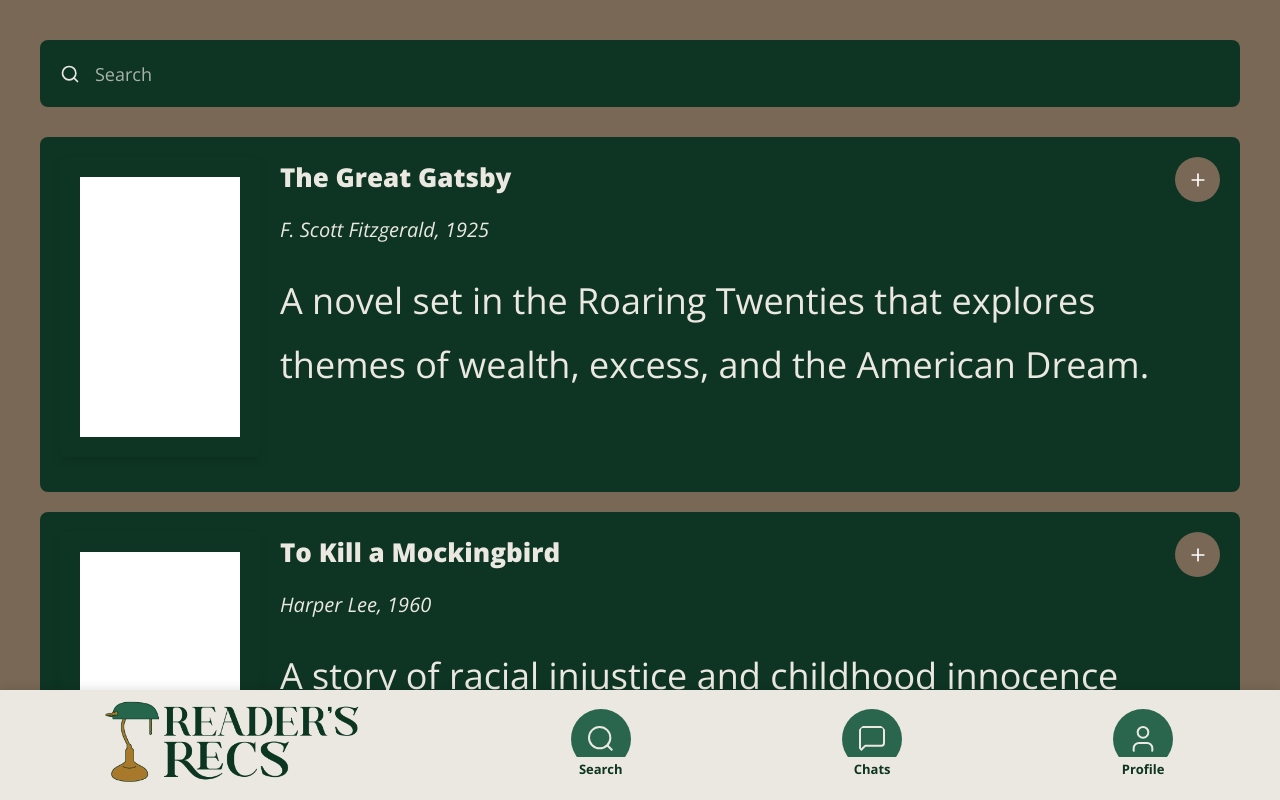
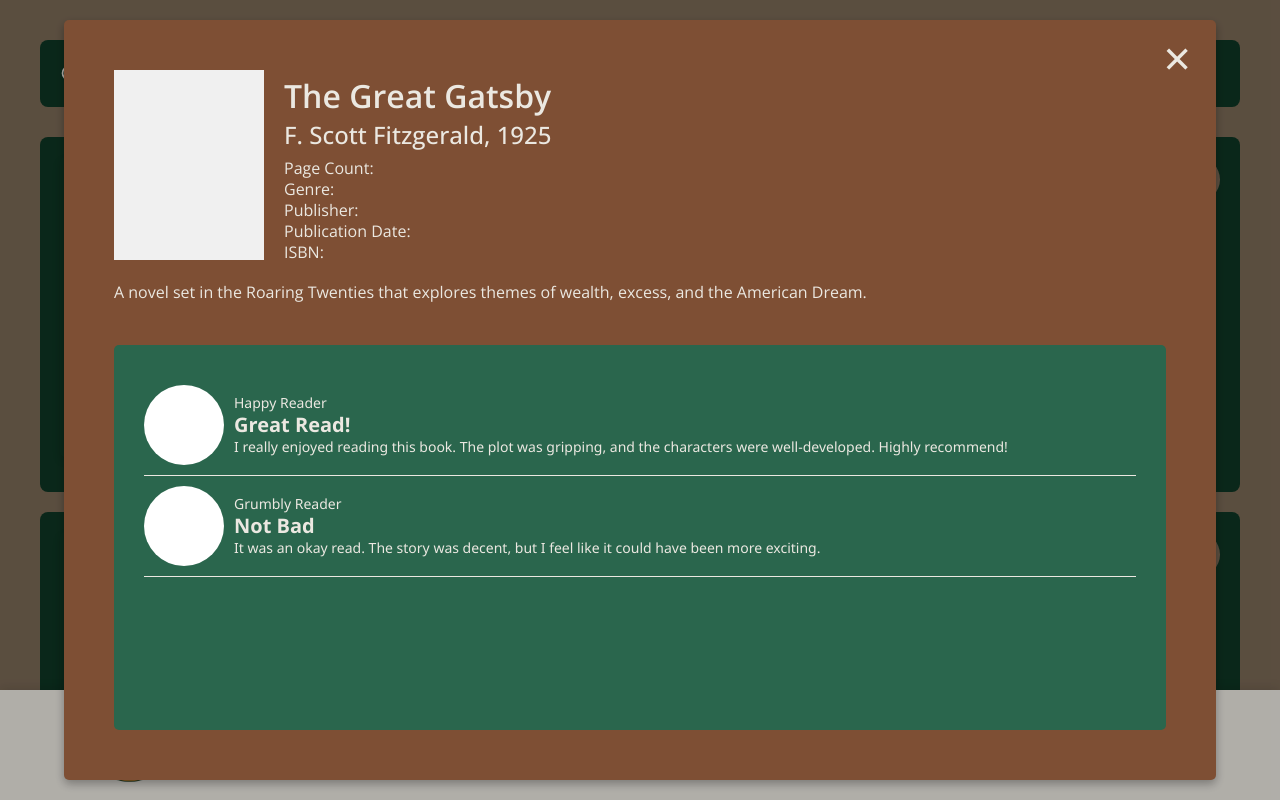
Before and after one commit to tamu-csce-capstone-2025-spring-hammond/Readers-Recs, a React (Create React App) app in the folder frontend/: page /search in a window 1280 px wide. Both pictures are taken after a click on the button 1197 px from the left and 179 px from the top of the page. Shown: the top 800 px of the page. Built offline with nearby package versions, Linux system fonts and the light colour scheme.

Commit message:
Discussion board pop-up added, as well as it's styling, funtionality, and connection to the search page. Missing additional comment component, but will be added after that functionality exists.

```diff
--- /dev/null
+++ b/frontend/src/components/discussion.jsx
@@ -0,0 +1,43 @@
+import { useState } from "react";
+import '../style/style.css';
+
+export default function BookPopup({ book, onClose }) {
+    return (
+    <div className="popup-overlay">
+        <div className="popup-container">
+            <button className="popup-close" onClick={onClose}> × </button>
+            <div className="popup-content">
+                <div className="popup-image"></div>
+                <div className="popup-details">
+                    <h2 className="popup-title">{book.title}</h2>
+                    <p className="popup-author">{book.author}, {book.year}</p>
+                    <p className="popup-info">Page Count: {book.pageCount}</p>
+                    <p className="popup-info">Genre: {book.genre}</p>
+                    <p className="popup-info">Publisher: {book.publisher}</p>
+                    <p className="popup-info">Publication Date: {book.publicationDate}</p>
+                    <p className="popup-info">ISBN: {book.isbn}</p>
+                </div>
+            </div>
+            <p className="popup-description">{book.description}</p>
+            <div className="popup-discussion">
+                {book.posts && book.posts.length > 0 ? (
+                    book.posts.map((post, index) => (
+                    <div key={index} className="popup-post">
+                        <div className="popup-post-header">
+                            <div className="popup-pfp"></div>
+                            <div className="popup-post-details">
+                                <p className="popup-username">{post.username}</p>
+                                <p className="popup-post-title">{post.title}</p>
+                                <p className="popup-post-content">{post.content}</p>
+                            </div>
+                        </div>
+                    </div>
+                    ))
+                ) : (
+                <p className="popup-no-posts">No discussion posts available.</p>
+            )}
+            </div>
+        </div>
+    </div>
+    );
+}
--- a/frontend/src/pages/searchbooks.jsx
+++ b/frontend/src/pages/searchbooks.jsx
@@ -2,9 +2,11 @@ import React, { useState } from 'react';
 import { Search, Plus } from 'lucide-react';
 import '../style/style.css';
 import Navbar from '../components/navbar';
+import BookPopUp from '../components/discussion';
 
 const SearchBooks = () => {
   const [searchQuery, setSearchQuery] = useState('');
+  const [selectedBook, setSelectedBook] = useState(null);
 
   // Placeholder book data
   const books = [
@@ -13,7 +15,19 @@ const SearchBooks = () => {
       title: "The Great Gatsby",
       author: "F. Scott Fitzgerald",
       year: "1925",
-      description: "A novel set in the Roaring Twenties that explores themes of wealth, excess, and the American Dream."
+      description: "A novel set in the Roaring Twenties that explores themes of wealth, excess, and the American Dream.",
+      posts: [
+        {
+          username: "Happy Reader",
+          title: "Great Read!",
+          content: "I really enjoyed reading this book. The plot was gripping, and the characters were well-developed. Highly recommend!",
+        },
+        {
+          username: "Grumbly Reader",
+          title: "Not Bad",
+          content: "It was an okay read. The story was decent, but I feel like it could have been more exciting.",
+        },
+      ],
     },
     {
       id: 2,
@@ -70,6 +84,15 @@ const SearchBooks = () => {
     setSearchQuery(e.target.value);
   };
 
+  const openPopup = (book) => {
+    console.log("Opening popup for:", book);
+    setSelectedBook(book);
+  };
+
+  const closePopup = () => {
+    setSelectedBook(null);
+  };
+
   return (
     <div className="search-container">
       <div className="search-bar">
@@ -84,7 +107,7 @@ const SearchBooks = () => {
 
       <div className="search-results">
         {books.map(book => (
-          <div key={book.id} className="book-card">
+          <div key={book.id} className="book-card" onClick={() => openPopup(book)}>
             <div className="book-cover"></div>
             <div className="book-info">
               <h2 className="book-title">{book.title}</h2>
@@ -98,6 +121,7 @@ const SearchBooks = () => {
         ))}
       </div>
       <Navbar/>
+      {selectedBook && <BookPopUp book={selectedBook} onClose={closePopup} />}
     </div>
   );
 };
--- /dev/null
+++ b/frontend/src/style/sass/_discussion.scss
@@ -0,0 +1,150 @@
+.popup-overlay {
+    position: fixed;
+    top: 0;
+    left: 0;
+    width: 100vw;
+    height: 100vh;
+    background-color: rgba(0, 0, 0, 0.25);
+    display: flex;
+    justify-content: center;
+    align-items: center;
+    z-index: 1000;
+}
+
+.popup-container {
+    background: $-rust-brown;
+    width: 90%;
+    height: 95%;
+    padding: 50px;
+    border-radius: 5px;
+    box-shadow: 0px 4px 10px rgba(0, 0, 0, 0.3);
+    position: relative;
+    display: flex;
+    flex-direction: column;
+    align-items: center;
+    text-align: center;
+
+    .popup-content {
+        display: flex;
+        flex-direction: row;
+        gap: 20px;
+        width: 100%;
+
+        .popup-image {
+            width: 150px;
+            height: auto;
+            background-color: #f0f0f0;
+            // background-size: cover;
+            // background-position: center;
+        }
+
+        .popup-details {
+            display: flex;
+            flex-direction: column;
+            justify-content: flex-start;
+            gap: 5px;
+            text-align: left;
+            color: $-tan;
+
+            .popup-title {
+                font-size: 32px;
+                font-family: 'Open Sans', sans-serif;
+                font-weight: 600;
+            }
+
+            .popup-author {
+                font-size: 24px;
+                font-family: 'Open Sans', sans-serif;
+                font-weight: 500;
+                margin-top: -10px;
+            }
+
+            .popup-info {
+                font-size: 16px;
+                font-family: 'Open Sans', sans-serif;
+                line-height: 1;
+            }
+        }
+    }
+
+    .popup-description {
+        width: 100%;
+        margin-top: 20px;
+        font-size: 16px;
+        font-family: 'Open Sans', sans-serif;
+        text-align: left;
+        color: $-tan;
+        margin-bottom: 20px;
+    }
+
+    .popup-close {
+        background: none;
+        border: none;
+        font-size: 48px;
+        cursor: pointer;
+        color: $-tan;
+        position: absolute;
+        top: 5px;
+        right: 25px;
+        &:hover, &:focus {
+            color: $-green;
+        }
+    }
+}
+
+.popup-discussion {
+    background-color: $-green;
+    border-radius: 5px;
+    width: 100%;
+    height: 500%;
+    padding: 30px;
+    overflow-y: scroll;
+    margin-top: 20px;
+    text-align: left;
+    color: $-tan;
+
+    .popup-post {
+        display: flex;
+        flex-direction: row;
+        gap: 10px;
+        padding: 10px 0;
+        border-bottom: 1px solid $-tan;
+    }
+
+    .popup-post-header {
+        display: flex;
+        gap: 10px;
+        align-items: center;
+    }
+
+    .popup-pfp {
+        width: 80px;
+        height: 80px;
+        background-color: white;
+        border-radius: 50%;
+    }
+
+    .popup-post-details {
+        display: flex;
+        flex-direction: column;
+        gap: 5px;
+        color: $-tan;
+        font-family: 'Open Sans', sans-serif;
+
+        .popup-username {
+            font-weight: 500;
+            font-size: 14px;
+        }
+
+        .popup-post-title {
+            font-size: 20px;
+            font-weight: 600;
+            margin-top: -10px;
+            margin-bottom: -10px;
+        }
+
+        .popup-post-content {
+            font-size: 14px;
+        }
+    }
+}
--- a/frontend/src/style/style.css
+++ b/frontend/src/style/style.css
@@ -1442,4 +1442,138 @@ footer {
 }
 .add-button:hover {
   background-color: #7e4f34;
+}
+
+.popup-overlay {
+  position: fixed;
+  top: 0;
+  left: 0;
+  width: 100vw;
+  height: 100vh;
+  background-color: rgba(0, 0, 0, 0.25);
+  display: flex;
+  justify-content: center;
+  align-items: center;
+  z-index: 1000;
+}
+
+.popup-container {
+  background: #7e4f34;
+  width: 90%;
+  height: 95%;
+  padding: 50px;
+  border-radius: 5px;
+  box-shadow: 0px 4px 10px rgba(0, 0, 0, 0.3);
+  position: relative;
+  display: flex;
+  flex-direction: column;
+  align-items: center;
+  text-align: center;
+}
+.popup-container .popup-content {
+  display: flex;
+  flex-direction: row;
+  gap: 20px;
+  width: 100%;
+}
+.popup-container .popup-content .popup-image {
+  width: 150px;
+  height: auto;
+  background-color: #f0f0f0;
+}
+.popup-container .popup-content .popup-details {
+  display: flex;
+  flex-direction: column;
+  justify-content: flex-start;
+  gap: 5px;
+  text-align: left;
+  color: #EBE8E1;
+}
+.popup-container .popup-content .popup-details .popup-title {
+  font-size: 32px;
+  font-family: "Open Sans", sans-serif;
+  font-weight: 600;
+}
+.popup-container .popup-content .popup-details .popup-author {
+  font-size: 24px;
+  font-family: "Open Sans", sans-serif;
+  font-weight: 500;
+  margin-top: -10px;
+}
+.popup-container .popup-content .popup-details .popup-info {
+  font-size: 16px;
+  font-family: "Open Sans", sans-serif;
+  line-height: 1;
+}
+.popup-container .popup-description {
+  width: 100%;
+  margin-top: 20px;
+  font-size: 16px;
+  font-family: "Open Sans", sans-serif;
+  text-align: left;
+  color: #EBE8E1;
+  margin-bottom: 20px;
+}
+.popup-container .popup-close {
+  background: none;
+  border: none;
+  font-size: 48px;
+  cursor: pointer;
+  color: #EBE8E1;
+  position: absolute;
+  top: 5px;
+  right: 25px;
+}
+.popup-container .popup-close:hover, .popup-container .popup-close:focus {
+  color: #2A664D;
+}
+
+.popup-discussion {
+  background-color: #2A664D;
+  border-radius: 5px;
+  width: 100%;
+  height: 500%;
+  padding: 30px;
+  overflow-y: scroll;
+  margin-top: 20px;
+  text-align: left;
+  color: #EBE8E1;
+}
+.popup-discussion .popup-post {
+  display: flex;
+  flex-direction: row;
+  gap: 10px;
+  padding: 10px 0;
+  border-bottom: 1px solid #EBE8E1;
+}
+.popup-discussion .popup-post-header {
+  display: flex;
+  gap: 10px;
+  align-items: center;
+}
+.popup-discussion .popup-pfp {
+  width: 80px;
+  height: 80px;
+  background-color: white;
+  border-radius: 50%;
+}
+.popup-discussion .popup-post-details {
+  display: flex;
+  flex-direction: column;
+  gap: 5px;
+  color: #EBE8E1;
+  font-family: "Open Sans", sans-serif;
+}
+.popup-discussion .popup-post-details .popup-username {
+  font-weight: 500;
+  font-size: 14px;
+}
+.popup-discussion .popup-post-details .popup-post-title {
+  font-size: 20px;
+  font-weight: 600;
+  margin-top: -10px;
+  margin-bottom: -10px;
+}
+.popup-discussion .popup-post-details .popup-post-content {
+  font-size: 14px;
 }/*# sourceMappingURL=style.css.map */
--- a/frontend/src/style/style.scss
+++ b/frontend/src/style/style.scss
@@ -36,3 +36,4 @@ h3 {
 @import 'sass/intro';
 @import 'sass/login';
 @import 'sass/searchBooks';
+@import 'sass/discussion';
```
Also changed, not shown: 1 other file (tests, documents, lock files or other folders).
